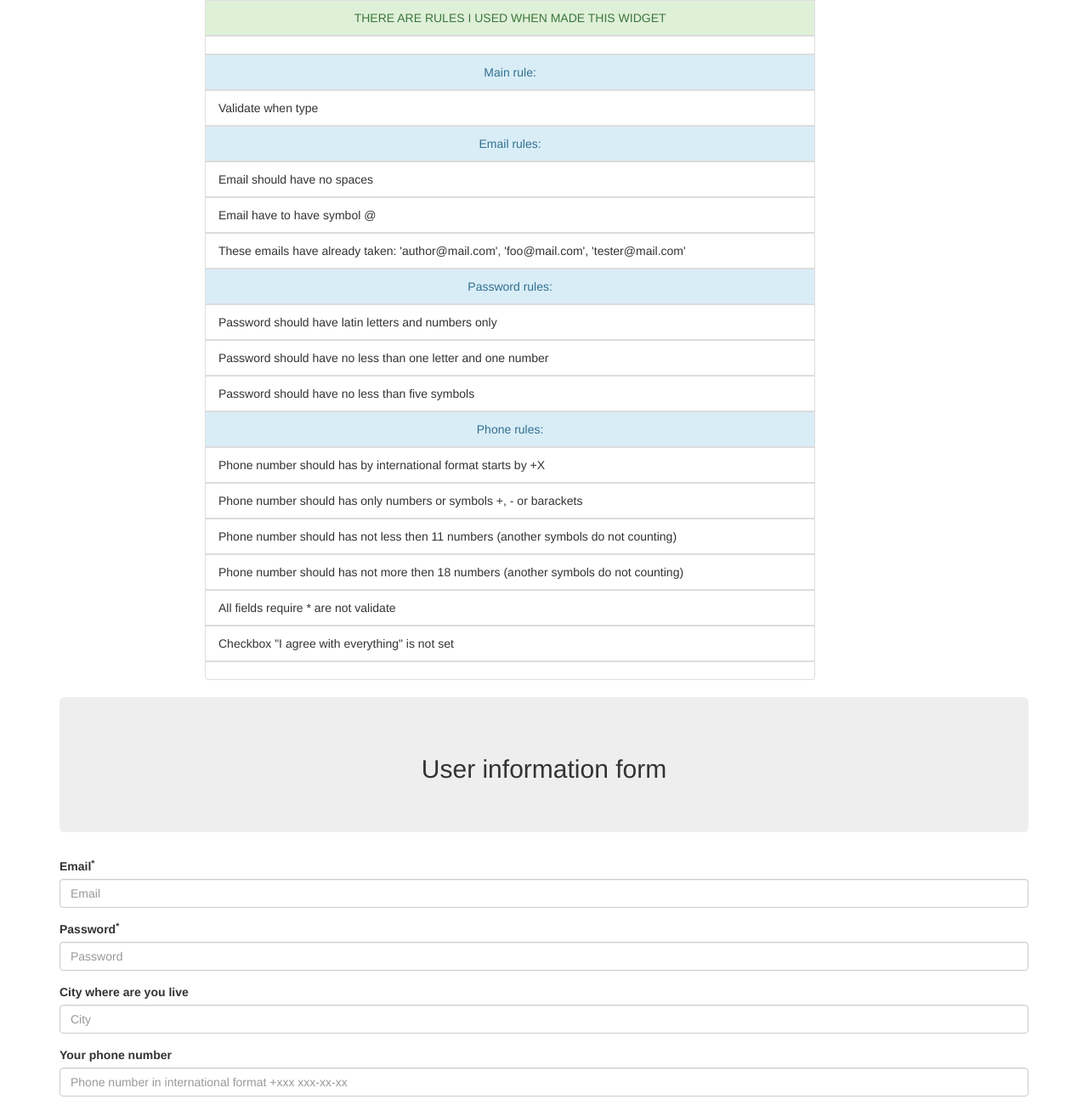
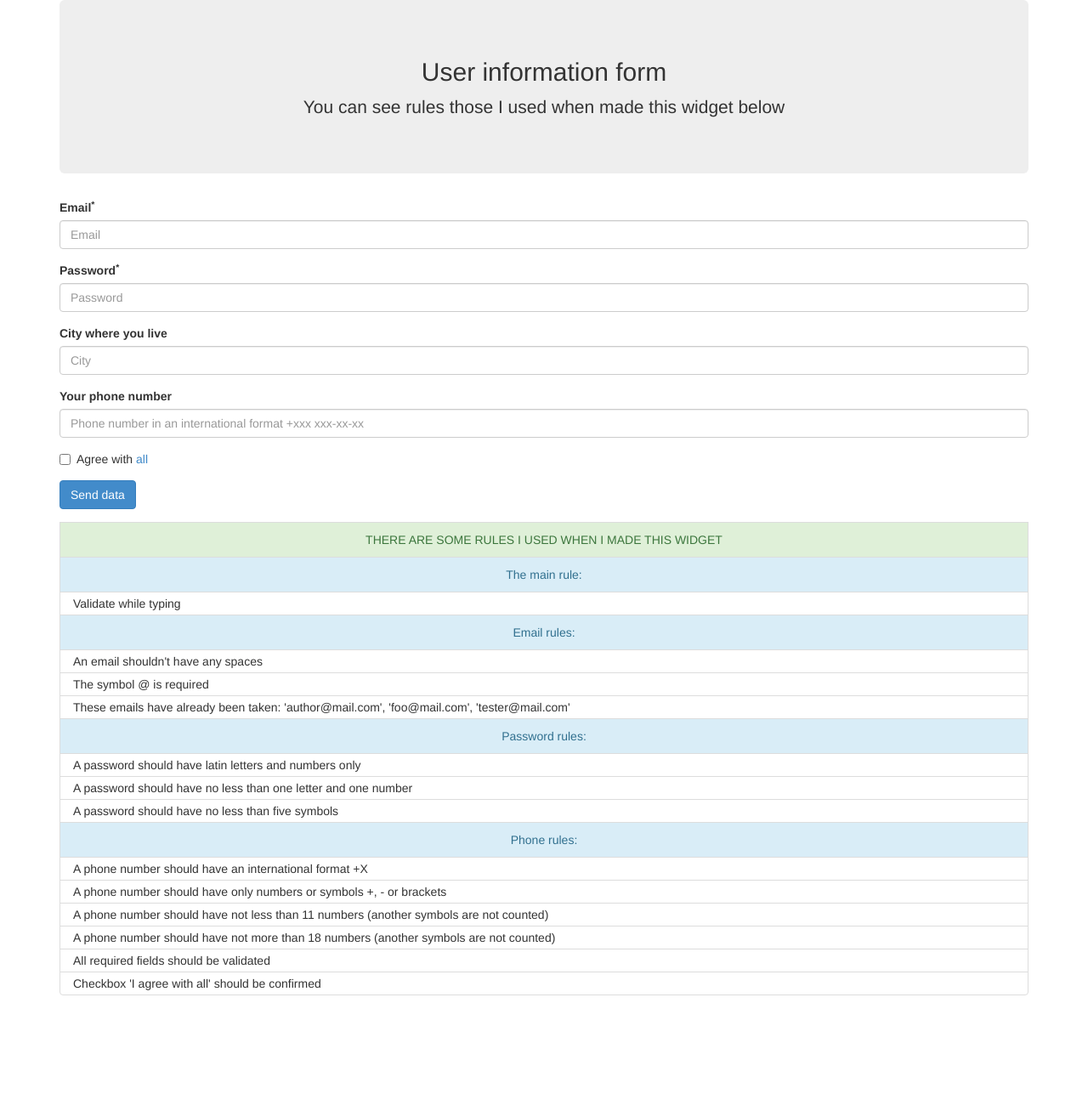
Before and after one commit to SychovOleh/form-validation, a website: page index.html in a window 1280 px wide. Shown: the top 1300 px of the page at 85% size. After the commit the page ends 1191 px from the top, so only its background shows below. Drawn offline with nearby package versions, Linux system fonts and the light colour scheme.

Commit message:
Changed rules position. Added all rules. Deleted button for scrolling

```diff
--- a/index.html
+++ b/index.html
@@ -15,37 +15,9 @@
   <body>
 
     <div class="container">
-      <ul class="list-group center-block">
-        <button type="button" class="btn btn-danger go-validate"><span class="btn-inside">Click me! Start validation! &#x25BC;</span></button>
-
-        <li class="list-group-item list-group-item-success text-center">There are rules I used when made this widget</li>
-        <li class="list-group-item"></li>
-
-        <li class="list-group-item list-group-item-info text-center">Main rule:</li>
-        <li class="list-group-item">Validate when type</li>
-
-        <li class="list-group-item text-center list-group-item-info">Email rules:</li>
-        <li class="list-group-item">Email should have no spaces</li>
-        <li class="list-group-item">Email have to have symbol @</li>
-        <li class="list-group-item">These emails have already taken: 'author@mail.com', 'foo@mail.com', 'tester@mail.com'</li>
-
-        <li class="list-group-item text-center list-group-item-info">Password rules:</li>
-        <li class="list-group-item">Password should have latin letters and numbers only</li>
-        <li class="list-group-item">Password should have no less than one letter and one number</li>
-        <li class="list-group-item">Password should have no less than five symbols</li>
-
-        <li class="list-group-item text-center list-group-item-info">Phone rules:</li>
-        <li class="list-group-item">Phone number should has by international format starts by +X</li>
-        <li class="list-group-item">Phone number should has only numbers or symbols +, - or barackets</li>
-        <li class="list-group-item">Phone number should has not less then 11 numbers (another symbols do not counting)</li>
-        <li class="list-group-item">Phone number should has not more then 18 numbers (another symbols do not counting)</li>
-
-        <li class="list-group-item">All fields require * are not validate</li>
-        <li class="list-group-item">Checkbox "I agree with everything" is not set</li>
-        <li class="list-group-item"></li>
-      </ul>
-      <div class="jumbotron">
-        <h2 class="text-center">User information form</h2>
+      <div class="jumbotron text-center">
+        <h2>User information form</h2>
+        <p>You can see rules those I used when made this widget below</p>
       </div>
       <form role="form" class="form-user">
         <div class="form-group required">
@@ -61,14 +33,14 @@
         </div>
 
         <div class="form-group">
-          <label for="city">City where are you live</label>
+          <label for="city">City where you live</label>
           <input class="form-control" id="city" placeholder="City" type="text">
           <div class="alert alert-danger" hidden></div>
         </div>
 
         <div class="form-group">
           <label for="phone">Your phone number</label>
-          <input class="form-control" id="phone" placeholder="Phone number in international format +xxx xxx-xx-xx" type="text">
+          <input class="form-control" id="phone" placeholder="Phone number in an international format +xxx xxx-xx-xx" type="text">
           <div class="alert alert-danger" hidden></div>
         </div>
 
@@ -86,6 +58,33 @@
           <button type="submit" class="btn btn-primary">Send data</button>
         </div>
       </form>
+
+      <ul class="list-group center-block">
+        <button type="button" class="btn btn-danger go-validate"><span class="btn-inside">Click me! Start validation! &#x25BC;</span></button>
+
+        <li class="list-group-item list-group-item-success text-center">There are some rules I used when I made this widget</li>
+
+        <li class="list-group-item list-group-item-info text-center">The main rule:</li>
+        <li class="list-group-item">Validate while typing</li>
+
+        <li class="list-group-item text-center list-group-item-info">Email rules:</li>
+        <li class="list-group-item">An email shouldn't have any spaces</li>
+        <li class="list-group-item">The symbol @ is required</li>
+        <li class="list-group-item">These emails have already been taken: 'author@mail.com', 'foo@mail.com', 'tester@mail.com'</li>
+        <li class="list-group-item text-center list-group-item-info">Password rules:</li>
+        <li class="list-group-item">A password should have latin letters and numbers only</li>
+        <li class="list-group-item">A password should have no less than one letter and one number</li>
+        <li class="list-group-item">A password should have no less than five symbols</li>
+
+        <li class="list-group-item text-center list-group-item-info">Phone rules:</li>
+        <li class="list-group-item">A phone number should have an international format +X</li>
+        <li class="list-group-item">A phone number should have only numbers or symbols +, - or brackets</li>
+        <li class="list-group-item">A phone number should have not less than 11 numbers (another symbols are not counted)</li>
+        <li class="list-group-item">A phone number should have not more than 18 numbers (another symbols are not counted)</li>
+
+        <li class="list-group-item">All required fields should be validated</li>
+        <li class="list-group-item">Checkbox 'I agree with all' should be confirmed</li>
+      </ul>
     </div>
 
   </body>
--- a/src/main.js
+++ b/src/main.js
@@ -176,36 +176,36 @@ var usedEmails = ['author@mail.com', 'foo@mail.com', 'tester@mail.com'];
   }
   window.FormValidation = FormValidation;
   //
-  const scrollToPos = (scrollTo, clickTarget, durat) => {
-    if (typeof scrollTo === 'object') {
-      scrollTo = $(scrollTo).offset().top;
-    }
-    $(clickTarget).click(function() {
-      $("html, body").animate({
-        scrollTop: scrollTo
-      }, durat)
-    })
-  }
-  window.scrollToPos = scrollToPos;
-  //
-  const hideElement = (elToHide, elWhenHide) => {
-    const isElemInView = () => {
-      let hideMoment = elWhenHide.getBoundingClientRect().top
-      if (($(window).height() - hideMoment) > 1) {
-        elToHide.style.display = 'none';
-        $(window).off('resize scroll', isElemInView)
-        return;
-      }
-      elToHide.style.display = 'inline';
-    }
-    isElemInView()
-    $(window).on('resize scroll', isElemInView)
-  }
-  window.hideElement = hideElement;
+  // const scrollToPos = (scrollTo, clickTarget, durat) => {
+  //   if (typeof scrollTo === 'object') {
+  //     scrollTo = $(scrollTo).offset().top;
+  //   }
+  //   $(clickTarget).click(function() {
+  //     $("html, body").animate({
+  //       scrollTop: scrollTo
+  //     }, durat)
+  //   })
+  // }
+  // window.scrollToPos = scrollToPos;
+  // //
+  // const hideElement = (elToHide, elWhenHide) => {
+  //   const isElemInView = () => {
+  //     let hideMoment = elWhenHide.getBoundingClientRect().top
+  //     if (($(window).height() - hideMoment) > 1) {
+  //       elToHide.style.display = 'none';
+  //       $(window).off('resize scroll', isElemInView)
+  //       return;
+  //     }
+  //     elToHide.style.display = 'inline';
+  //   }
+  //   isElemInView()
+  //   $(window).on('resize scroll', isElemInView)
+  // }
+  // window.hideElement = hideElement;
 })();
 $(function() {
-  let buttonFixed = document.querySelector('.go-validate');
+  // let buttonFixed = document.querySelector('.go-validate');
   new FormValidation();
-  hideElement(buttonFixed, document.querySelector('.form-user'))
-  scrollToPos(document.querySelector('.jumbotron'), buttonFixed, 600);
+  // hideElement(buttonFixed, document.querySelector('.form-user'))
+  // scrollToPos(document.querySelector('.jumbotron'), buttonFixed, 600);
 })
```
Also changed, not shown: dist/css/main.css.
